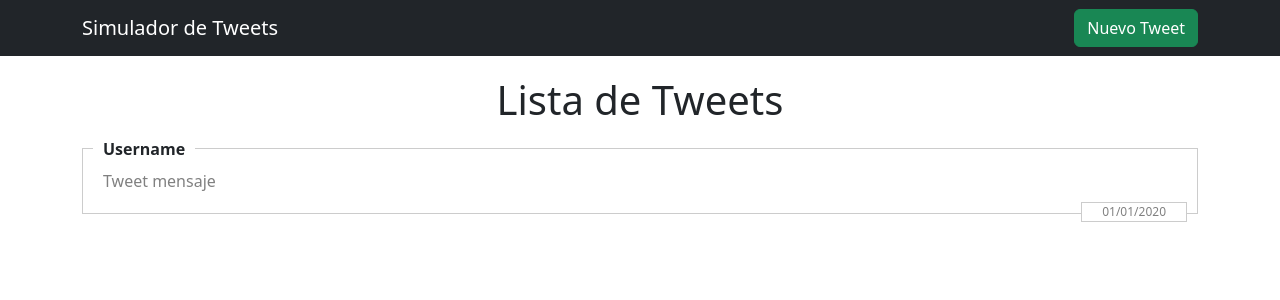
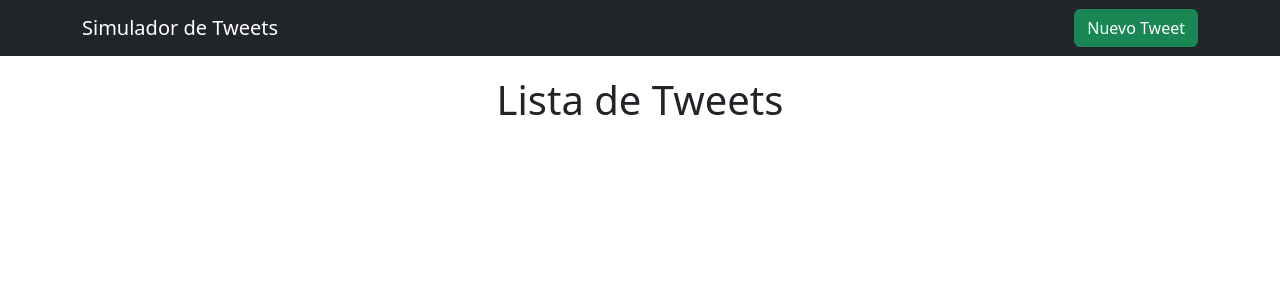
Before and after one commit to hrdax/proyectos-vue, a Vue app in the folder tweet-simulator/: page / in a window 1280 px wide. Shown: the top 300 px of the page. Built offline with nearby package versions, Linux system fonts and the light colour scheme.

Commit message:
mostrando tweets con v-for

```diff
--- a/tweet-simulator/src/components/TweetList.vue
+++ b/tweet-simulator/src/components/TweetList.vue
@@ -1,10 +1,10 @@
 <template>
     <div class="container">
         <h1 class="text-center mb-4">Lista de Tweets</h1>
-        <div class="tweet">
-            <p class="tweet__title">Username</p>
-            <p class="tweet__text">Tweet mensaje</p>
-            <span>01/01/2020</span>
+        <div class="tweet" v-for="tweet in tweets" :key="tweet.id">
+            <p class="tweet__title">{{ tweet.username }}</p>
+            <p class="tweet__text">{{ tweet.tweet }}</p>
+            <span>{{ tweet.createdAt }}</span>
         </div>
     </div>
 
@@ -15,7 +15,7 @@
 export default {
     props: {
         tweets: Array,
-    }
+    },
 }
 </script>
 
```
